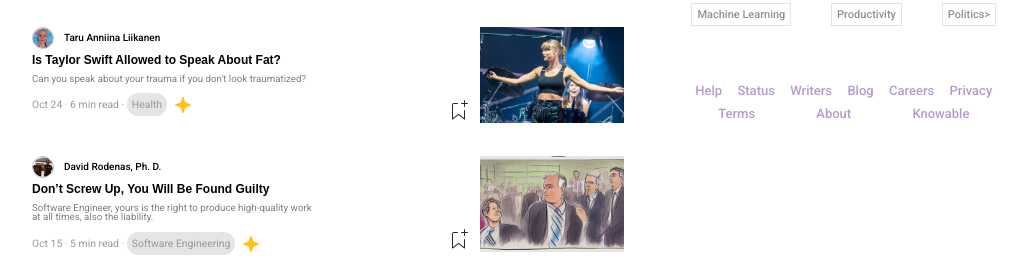
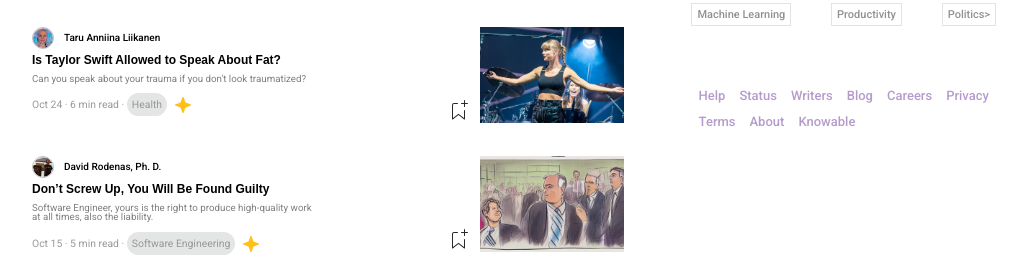
Before and after one commit to MartinoBrundu/PROJECT-U2W1, a plain HTML site: page index.html in a window 1280 px wide. Shown: the part 941-1204 px from the top of the page, without its empty margins (76-1103 px from the left). Drawn offline with nearby package versions, Linux system fonts and the light colour scheme; files whose address does not match are found by name; a web font is replaced by a local one.

Commit message:
10 commit adjust

```diff
--- a/assets/css/assets.css
+++ b/assets/css/assets.css
@@ -303,7 +303,7 @@ opacity: 43%;
   list-style-type: none;
   display: flex;
   flex-wrap: wrap;
-  justify-content: space-around;
+
 }
 
 li {
@@ -313,8 +313,10 @@ li {
   padding: 2px;
   /* border: 1px solid silver; */
   margin: 3px;
+  padding: 7px 0px 0px 8px;
 }
 
 li a {
   text-decoration: none;
+
 }
```
